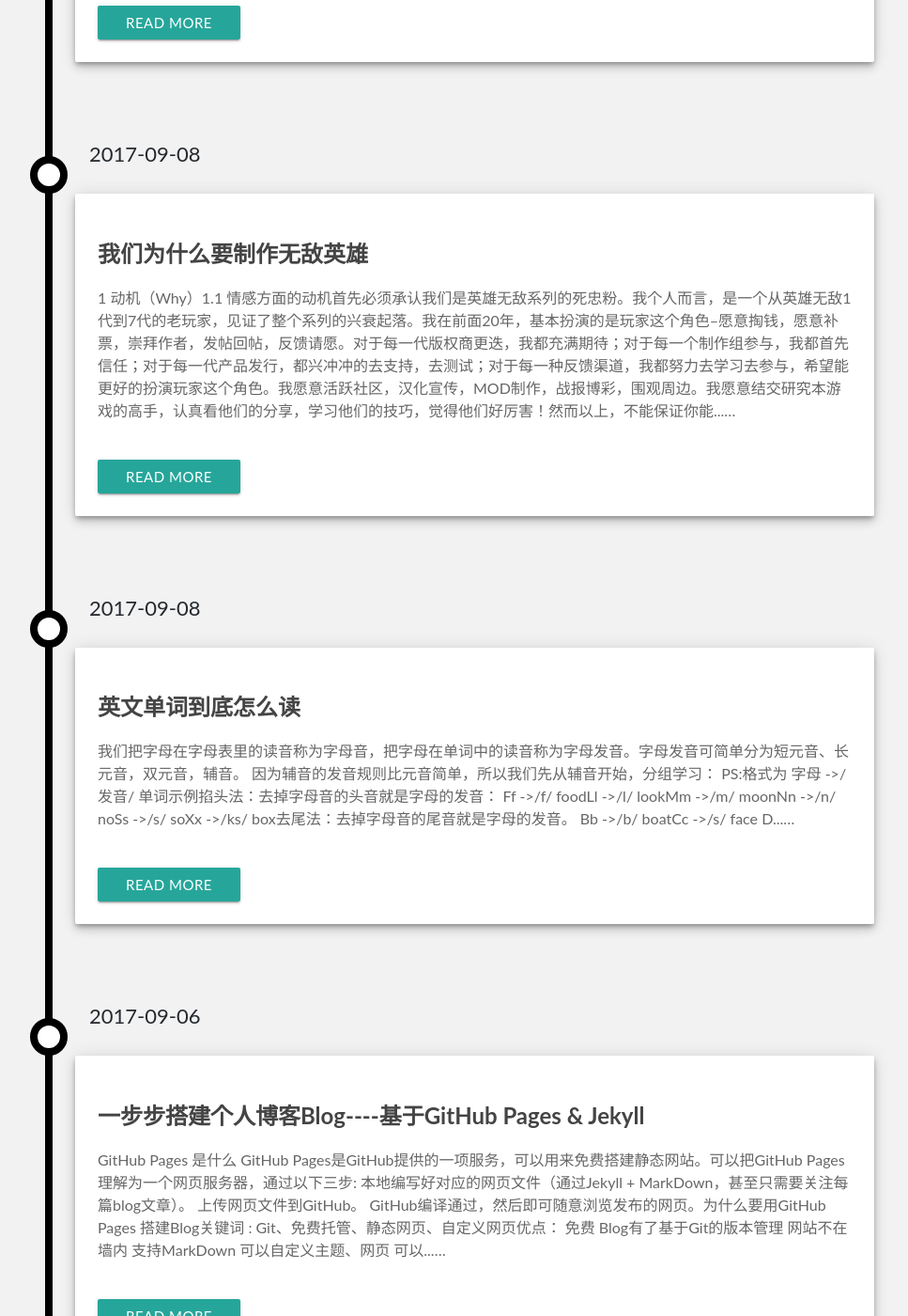
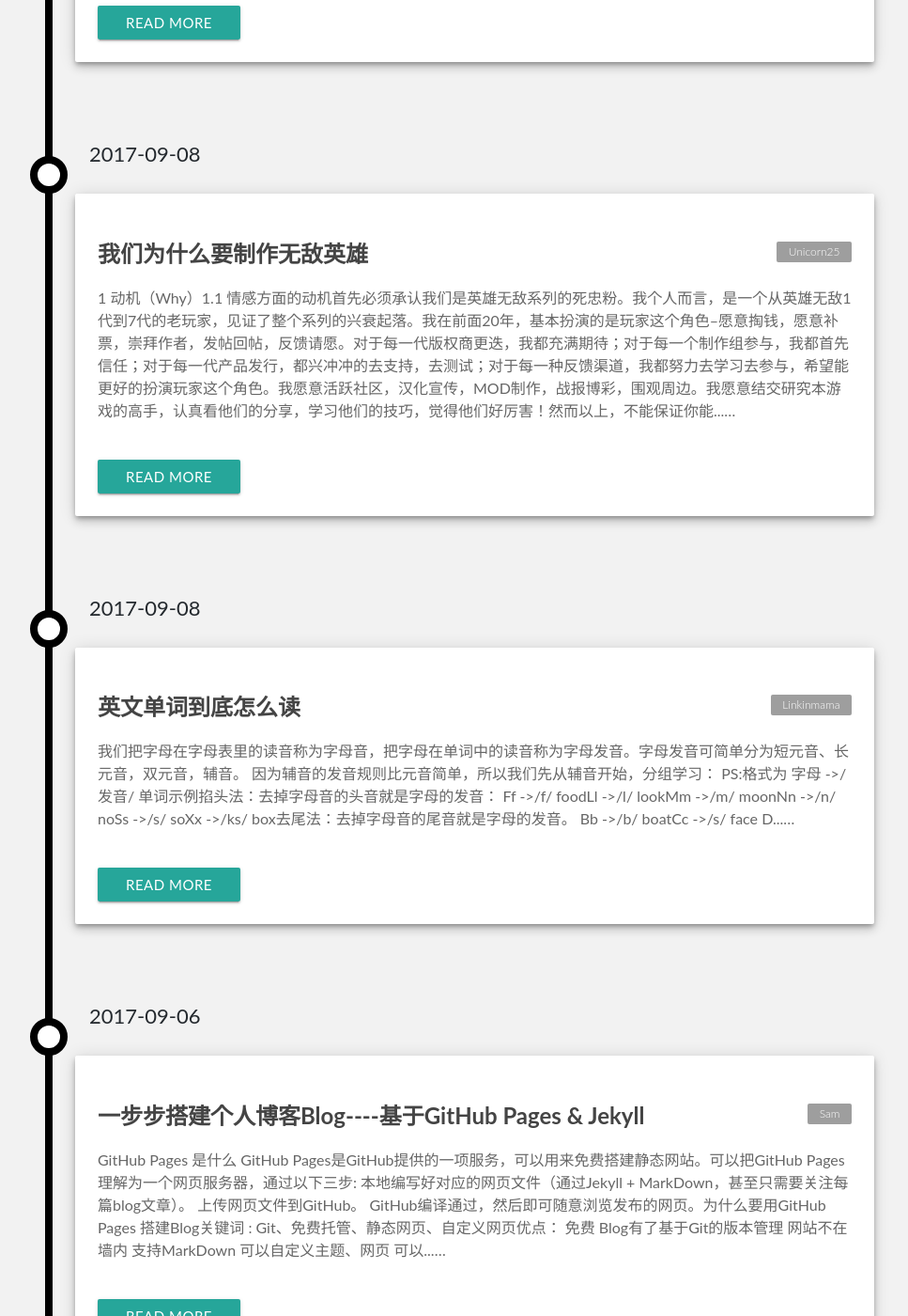
Before and after one commit to unicorn25/unicorn25.github.io, a Jekyll site: the page built from index.html, in a window 1280 px wide and 1400 px high, scrolled down 544 px. Shown: the whole window at 94% size, without its empty margins (157-1124 px from the left). Built offline with Jekyll 4.4.1, drawn with Linux system fonts in a browser that asks for light colours; some of the changed text lies outside the part shown.

Commit message:
fix: add author for each post

```diff
--- a/_steps/english-pronunciation.md
+++ b/_steps/english-pronunciation.md
@@ -2,6 +2,7 @@
 layout: post
 title: 英文单词到底怎么读
 date: 2017-09-08
+author: Linkinmama
 ---
 
 我们把字母在字母表里的读音称为字母音，把字母在单词中的读音称为
--- a/_steps/gitee-reporter.md
+++ b/_steps/gitee-reporter.md
@@ -2,6 +2,7 @@
 layout: post
 title: 码云（开源中国）体验报告
 date: 2017-08-31
+author: Sam
 ---
 
 #### 前言
--- a/_steps/github-pages-with-jekyll.md
+++ b/_steps/github-pages-with-jekyll.md
@@ -2,6 +2,7 @@
 layout: post
 title: 一步步搭建个人博客Blog----基于GitHub Pages & Jekyll
 date: 2017-09-06
+author: Sam
 ---
 
 ## GitHub Pages 是什么
--- a/_steps/hualongyangchengshouce1.md
+++ b/_steps/hualongyangchengshouce1.md
@@ -2,6 +2,7 @@
 layout: post
 title: 话痨养成手册（一）——怎样提问才能有效地解决问题？
 date: 2017-08-31
+author: Linkinmama
 ---
 
 
--- a/_steps/why-do-we-make-h5r.md
+++ b/_steps/why-do-we-make-h5r.md
@@ -2,6 +2,7 @@
 layout: post
 title: 我们为什么要制作无敌英雄
 date: 2017-09-08
+author: Unicorn25
 ---
 
 # 1 动机（Why）
--- a/_steps/why-using-jianshu-to-write.md
+++ b/_steps/why-using-jianshu-to-write.md
@@ -2,6 +2,7 @@
 layout: post
 title: 简书--非常难得的写作工具
 date: 2017-08-31
+author: Unicorn25
 ---
 
 用简书有一段时间了，虽然主要是用来做私人笔记，但是越来越感到能遇到这么一款适合自己的写作工具非常的难得。加上最近开始采用Markdown语法写作，顿时感觉有了一个非常愉悦的工作体验。有鉴于此，特来写文给出下面若干理由，安利下简书这款难得的工具佳作。
```
